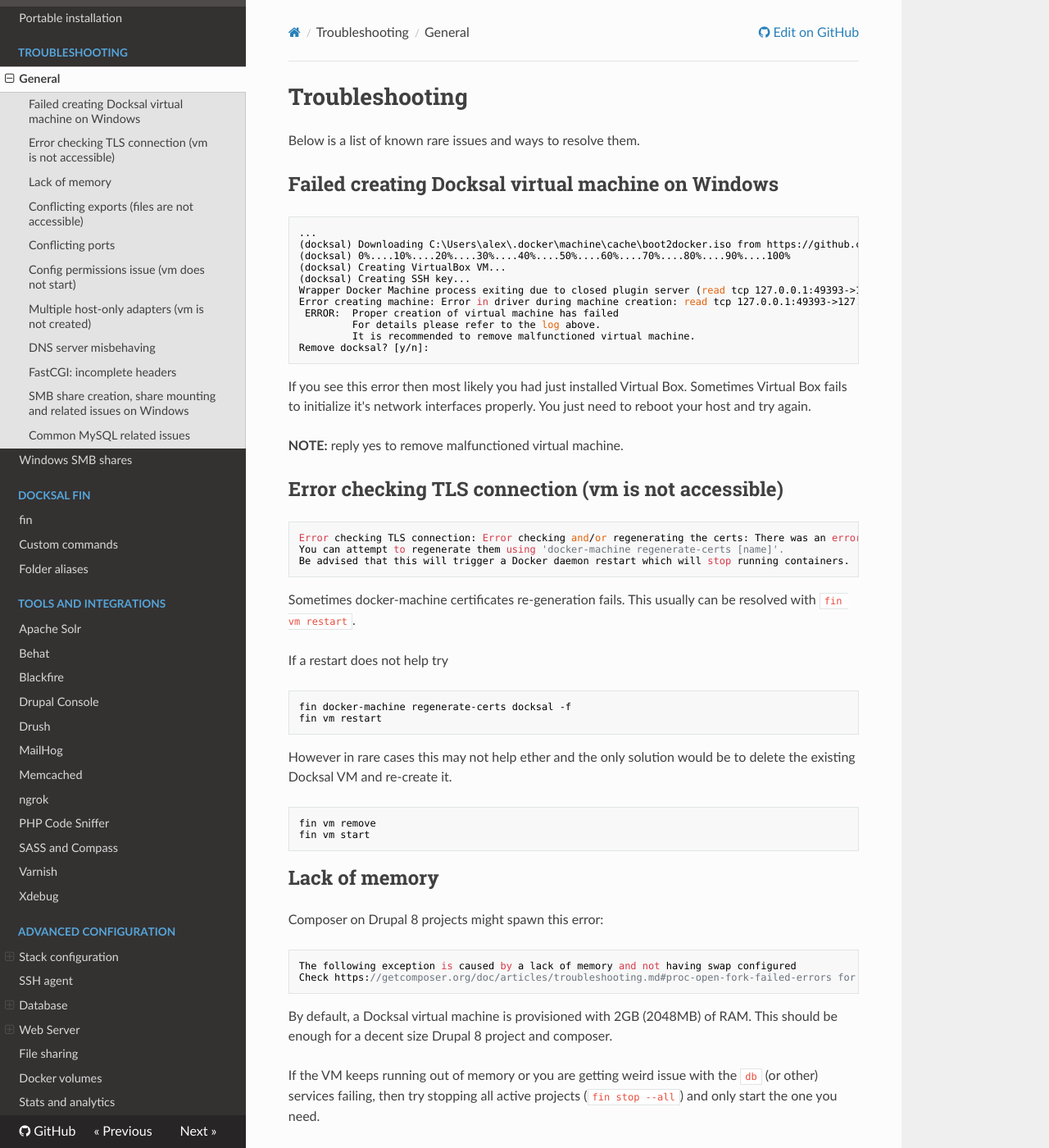
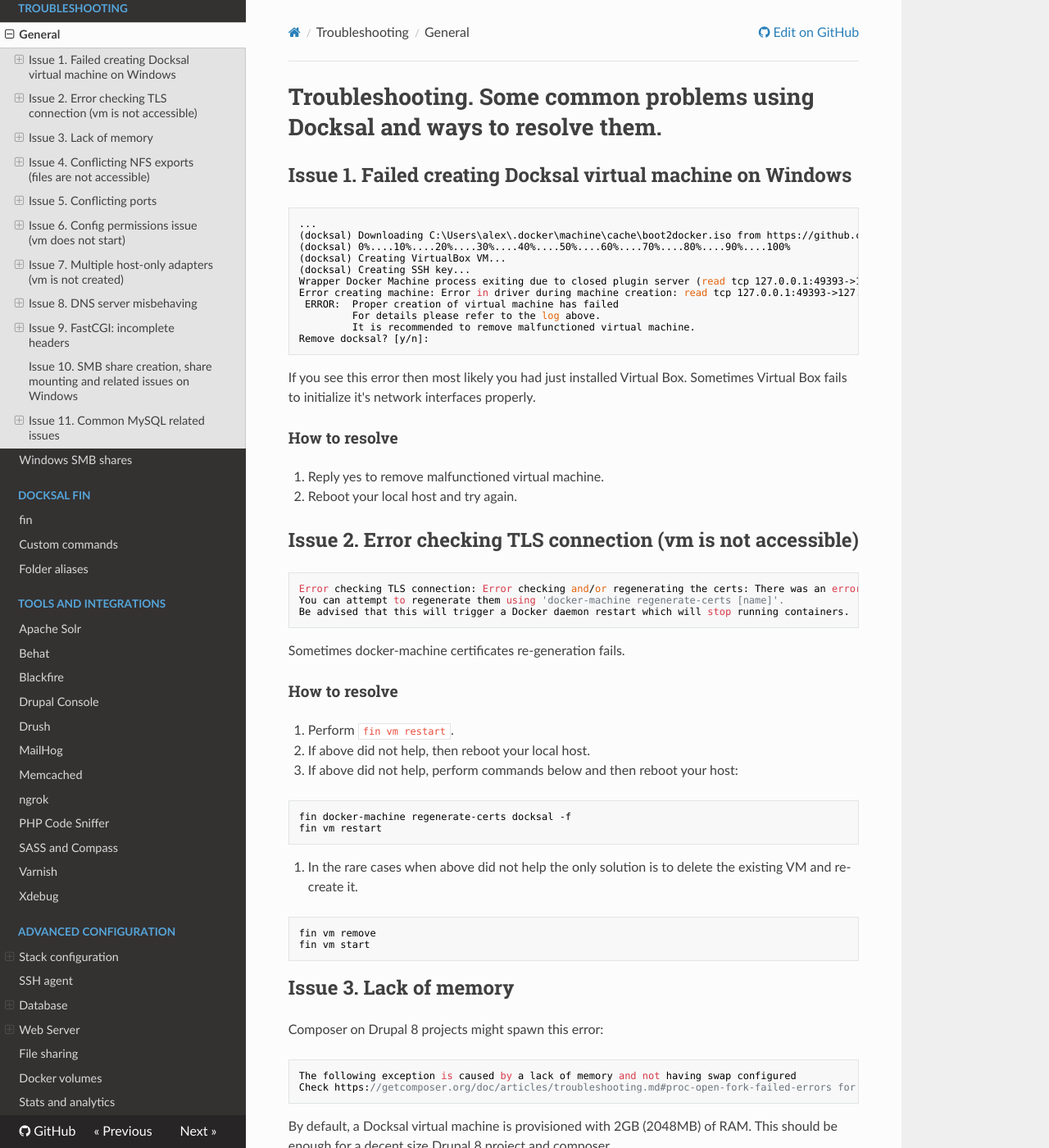
Before and after one commit to docksal/docksal, an MkDocs documentation site: the page built from docs/troubleshooting.md, in a window 1280 px wide and 1400 px high. Shown: the whole window at 82% size. Built offline with MkDocs 1.6.1, drawn with Linux system fonts in a browser that asks for light colours; nearby versions of some CDN libraries; old or Windows-style settings are respelled for this version of MkDocs; some of the changed text lies outside the part shown.

Commit message:
Troubleshooting doc update

````diff
--- a/docs/troubleshooting.md
+++ b/docs/troubleshooting.md
@@ -1,8 +1,6 @@
-# Troubleshooting
+# Troubleshooting. Some common problems using Docksal and ways to resolve them.
 
-Below is a list of known rare issues and ways to resolve them.
-
-## Failed creating Docksal virtual machine on Windows
+## Issue 1. Failed creating Docksal virtual machine on Windows
 
 ```
 ...
@@ -19,11 +17,14 @@ Remove docksal? [y/n]:
 ```
 
 If you see this error then most likely you had just installed Virtual Box.
-Sometimes Virtual Box fails to initialize it's network interfaces properly. You just need to reboot your host and try again.
+Sometimes Virtual Box fails to initialize it's network interfaces properly.
 
-**NOTE:** reply yes to remove malfunctioned virtual machine.
+### How to resolve
 
-## Error checking TLS connection (vm is not accessible)
+1. Reply yes to remove malfunctioned virtual machine.
+2. Reboot your local host and try again.
+
+## Issue 2. Error checking TLS connection (vm is not accessible)
 
 ```
 Error checking TLS connection: Error checking and/or regenerating the certs: There was an error validating certificates for host "192.168.64.100:2376": dial tcp 192.168.64.100:2376: getsockopt: connection refused
@@ -31,16 +32,20 @@ You can attempt to regenerate them using 'docker-machine regenerate-certs [name]
 Be advised that this will trigger a Docker daemon restart which will stop running containers.
 ```
 
-Sometimes docker-machine certificates re-generation fails. This usually can be resolved with `fin vm restart`.
+Sometimes docker-machine certificates re-generation fails.
 
-If a restart does not help try
+### How to resolve
+
+1. Perform `fin vm restart`.
+2. If above did not help, then reboot your local host.
+3. If above did not help, perform commands below and then reboot your host:
 
 ```bash
 fin docker-machine regenerate-certs docksal -f
 fin vm restart
 ```
 
-However in rare cases this may not help ether and the only solution would be to delete the existing Docksal VM and re-create it.
+4. In the rare cases when above did not help the only solution is to delete the existing VM and re-create it.
 
 ```bash
 fin vm remove
@@ -48,7 +53,7 @@ fin vm start
 ```
 
 
-## Lack of memory
+## Issue 3. Lack of memory
 
 Composer on Drupal 8 projects might spawn this error:
 
@@ -60,17 +65,19 @@ Check https://getcomposer.org/doc/articles/troubleshooting.md#proc-open-fork-fai
 By default, a Docksal virtual machine is provisioned with 2GB (2048MB) of RAM. This should be enough for a decent size
 Drupal 8 project and composer.
 
-If the VM keeps running out of memory or you are getting weird issue with the `db` (or other) services failing, then
+### How to resolve
+
+1. If the VM keeps running out of memory or you are getting weird issue with the `db` (or other) services failing, then
 try stopping all active projects (`fin stop --all`) and only start the one you need.
 
-Alternatively give the VM more RAM (e.g. 4096 MB). This may only be necessary when running several very heavy
+2. Alternatively give the VM more RAM (e.g. 4096 MB). This may only be necessary when running several very heavy
 stacks/projects at the same time.
 
 ```bash
 fin vm ram 4096
 ```
 
-## Conflicting exports (files are not accessible)
+## Issue 4. Conflicting NFS exports (files are not accessible)
 
 ```
  ERROR:  conflicting exports for /Users, 192.168.64.100
@@ -84,9 +91,11 @@ exports:11: export option conflict for /Users
 
 With NFS a single directory can only be exported once. It can not be exported several times with different settings.
 
+### How to resolve
+
 Remove the conflicting export from `/etc/exports` (remove the non-docksal one), save the file, and run `fin vm restart` or `fin vm start` again.
 
-## Conflicting ports
+## Issue 5. Conflicting ports
 
 ```
 Resetting Docksal services...
@@ -99,11 +108,13 @@ Error starting userland proxy: listen tcp 0.0.0.0:443: listen: address already i
 This usually happens on Linux because the default Apache server bind to `0.0.0.0:80` and `0.0.0.0:443` (all IPs).
 This prevents Docksal from running properly.
 
-You either need to stop Apache or reconfigure it to listen on different ports (e.g. `8080` and `4433`) or
+### How to resolve
+
+1. Stop Apache or
+2. Reconfigure Apache to listen on different ports (e.g. `8080` and `4433`) or
 different/specific IPs (e.g. `127.0.0.1:80` and `127.0.0.1:443`).
 
-
-## Config permissions issue (vm does not start)
+## Issue 6. Config permissions issue (vm does not start)
 
 ```
 open /Users/John.Doe/.docker/machine/machines/docksal/config.json: permission denied
@@ -112,6 +123,8 @@ open /Users/John.Doe/.docker/machine/machines/docksal/config.json: permission de
 You created the Docksal VM as the root user (probably using `sudo`).
 This is not recommended in particular because of the problems like this.
 
+### How to resolve
+
 Re-create vm as a regular user
 
 ```bash
@@ -119,18 +132,20 @@ sudo fin vm remove
 fin vm start
 ```
 
-## Multiple host-only adapters (vm is not created)
+## Issue 7. Multiple host-only adapters (vm is not created)
 
 ```
 Error with pre-create check: "VirtualBox is configured with multiple host-only adapters with the same IP \"192.168.64.1\". Please remove one."
 ```
+
+### How to resolve
 
 1. Open VirtualBox UI
 2. Open Preferences > Network tab
 3. Click "Host-only Networks" tab
 4. Click through adapters in list and delete the ones with the `192.168.64.1` IP
 
-## DNS server misbehaving
+## Issue 8. DNS server misbehaving
 
 ```
 ERROR: error pulling image configuration: Get https://dseasb33srnrn.cloudfront.net/registry-v2/docker/registry/v2/blobs/sha256/9f/9fb8c0aed5fc7cc710884dc9cbd0974cc606053989b4f73f20e8b363e7d6cc7f/data?Expires=1490711517&Signature=SzvWOicPa6yZRxlBh1~vsl2xHtkOXR8xDj~usSP8aS9ZFhNQ8oH5pAcfZyx3sxgPgtqPgSOzuoaBtw5lT0~i0mpt~QCBpkgRhgyRQ8rzkbI1sG9ZRDXvRQ4sG49ckorbHyUT8isG5mEWl3Ar8kateU9he9fdlRhe5V5Zvn-et0s_&Key-Pair-Id=APKAJECH5M7VWIS5YZ6Q: dial tcp: lookup dseasb33srnrn.cloudfront.net on 10.0.2.3:53: server misbehaving
@@ -143,6 +158,8 @@ ERROR: Get https://registry-1.docker.io/v2/: dial tcp: lookup registry-1.docker.
 
 Your system DNS server does not properly resolve `index.docker.io`.
 
+### How to resolve
+
 Use [Google Public DNS server](https://developers.google.com/speed/public-dns/) or [Open DNS](https://www.opendns.com/setupguide/).
 
 1. Please [refer to the doc on how to apply DNS](https://developers.google.com/speed/public-dns/docs/using) on your operating system.
@@ -152,7 +169,7 @@ macOS DNS settings example:
 
 ![macOS DNS settings](_img/troubleshooting-network-dns.png)
 
-## FastCGI: incomplete headers
+## Issue 9. FastCGI: incomplete headers
 
 ```
 web_1        | [Wed Apr 19 14:57:37 2017] [error] [client 172.19.0.6] (111)Connection refused: FastCGI: failed to connect to server "/usr/lib/cgi-bin/php5-fcgi": connect() failed
@@ -162,13 +179,15 @@ web_1        | 172.19.0.6 - - [19/Apr/2017:14:57:37 +0000] "GET / HTTP/1.1" 500
 
 Errors like this appear when your Apache is misconfigured. Most often it happens because of misconfigured environment variables in `docksal.yml`. Sometimes it can be misconfiguration in `.htaccess`.
 
-Check those files for errors, fix them and run `fin start`.
+### How to resolve
 
-## SMB share creation, share mounting and related issues on Windows
+Check `docksal.yml` and `.htaccess` files for configuration errors, fix them and run `fin start`.
+
+## Issue 10. SMB share creation, share mounting and related issues on Windows
 
 Please see a separate [troubleshooting document on share creation, share mounting and related issues](troubleshooting-smb.md).
 
-## Common MySQL related issues
+## Issue 11. Common MySQL related issues
 
 ```
 ERROR 2003 (HY000): Can't connect to MySQL server on 'db' (111)
@@ -200,4 +219,6 @@ db_1   | 170614 14:26:54 [Note] mysqld: Shutdown complete
 Then `cannot allocate memory for the buffer pool` means you don't have enough of free memory on your Docksal VM
 to run the project.
 
-Stop other projects (`fin stop --all`) or increase VM memory size with `fin vm ram ...` command and try again.
+### How to resolve
+
+See Issue 3. Lack of memory for resolution.
````
